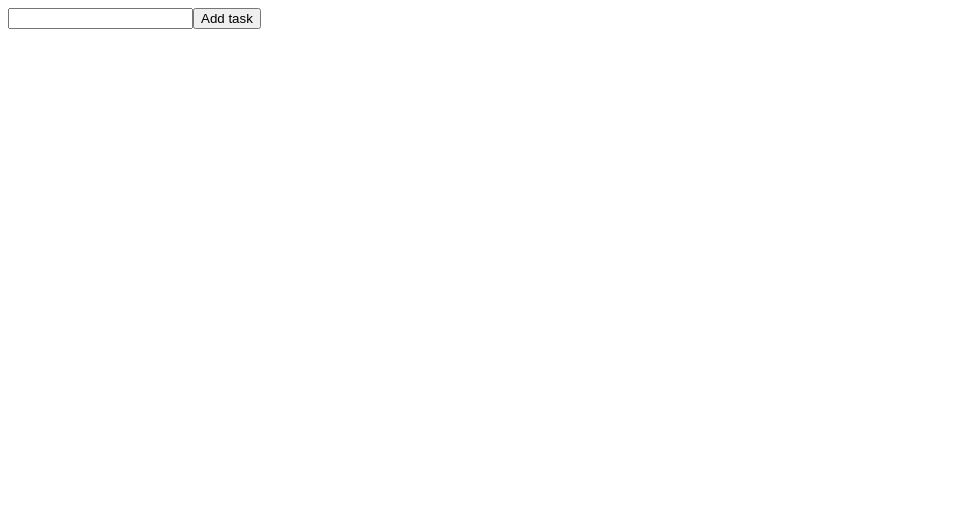
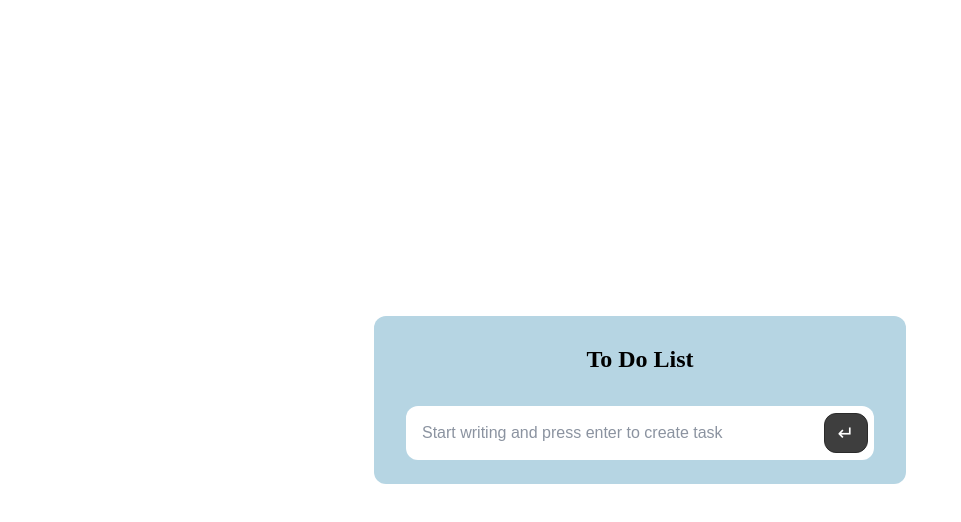
Before and after one commit to agnekaz/toDoList, a React (Vite) app: page / in a window 1280 px wide. Shown: the top 522 px of the page, without its empty margins (0-961 px from the left). Built offline with nearby package versions, Linux system fonts and the light colour scheme.

Commit message:
added styling.

```diff
--- a/index.html
+++ b/index.html
@@ -3,6 +3,7 @@
   <head>
     <meta charset="UTF-8" />
     <link rel="icon" type="image/svg+xml" href="/favicon.svg" />
+    <link rel="stylesheet" href="https://cdnjs.cloudflare.com/ajax/libs/font-awesome/4.7.0/css/font-awesome.min.css">
     <meta name="viewport" content="width=device-width, initial-scale=1.0" />
     <title>todolist</title>
   </head>
--- a/package.json
+++ b/package.json
@@ -25,6 +25,7 @@
     "eslint-plugin-react-hooks": "^7.1.1",
     "eslint-plugin-react-refresh": "^0.5.2",
     "globals": "^17.5.0",
+    "sass-embedded": "^1.99.0",
     "typescript": "~6.0.2",
     "typescript-eslint": "^8.58.2",
     "vite": "^8.0.9"
--- /dev/null
+++ b/src/App.scss
@@ -0,0 +1,120 @@
+.body {
+    min-height: 100vh;
+    display: flex;
+    flex-direction: column;
+    align-items: center;
+    justify-content: center;
+    gap: 16px;
+}
+
+@mixin flex-container($direction: column, $justify: center, $align: center, $gap: 4px){
+    display: flex;
+    flex-direction: $direction;
+    justify-content: $justify;
+    align-items: $align;
+    gap: $gap;
+}
+
+.container{
+    width: 40vw;
+    min-width: 400px;
+    height: auto;
+    padding: 10px;
+    @include flex-container(column, space-evenly, center, 4px);
+    border-radius: 12px;
+    background-color: rgb(182, 213, 227);
+}
+.input-group{
+    width: 35vw;
+    min-width: 350px;
+    margin: 10px;
+    padding: 6px 6px 6px 14px;
+
+    display: flex;
+    align-items: center;
+    gap: 10px;
+
+    background-color: #ffffff;
+    //border: 1px solid #2b2b2b;
+    border-radius: 12px;
+}
+.input{
+    border: none;
+    outline: none;
+    background: transparent;
+
+    flex: 1;
+    min-width: 0;
+    height: 40px;
+
+    font-size: 16px;
+    color: #111;
+
+    &::placeholder{
+        color: #8b93a0;
+    }
+}
+.button-submit{
+    width: 40px;
+    height: 40px;
+    flex: 0 0 44px;
+
+    display: grid;
+    place-items: center;
+
+    border: 1px solid #2b2b2b;
+    border-radius: 12px;
+    background: #3e3e3e;
+    color: #ffffff;
+    font-size: 20px;
+    line-height: 1;
+    cursor: pointer;
+
+    &:hover{
+        background: #111;
+    }
+    &:active{
+        transform: translateY(1px);
+    }
+}
+.list-container{
+    width: 40vw;
+    min-width: 400px;
+    margin: 10px;
+    @include flex-container(row, space-evenly, center, 4px)
+}
+
+.task-description{
+    width: 35vw;
+    min-width: 350px;
+    height: 3vh;
+    border-radius: 12px;
+    overflow: hidden;
+    background-color: aliceblue;
+    @include flex-container(row, center, center, 4px);
+}
+
+.discription{
+    width: 30vw;
+    min-width: 300px;
+    height:auto;
+}
+
+.isCompleted{
+    width: 20px;
+    height: 20px;
+    border-radius: 12px;
+    border: none;
+}
+.fa{
+    font-size: 1.5rem;
+}
+
+.button-delete{
+    margin: 5px;
+    background: transparent;
+    border: 0;
+    &:hover{
+        color: #a85151;
+    }
+}
--- a/src/App.tsx
+++ b/src/App.tsx
@@ -1,12 +1,15 @@
 import { useState } from 'react';
 import ToDoListPage from './components/ToDoListPage';
-import './App.css'
+import './App.scss';
 
 function App() {
 
   return (
     <>
-    <ToDoListPage/>
+    <div className="body">
+       <ToDoListPage/>
+    </div>
+
     </>
   )
 }
--- a/src/components/Input.tsx
+++ b/src/components/Input.tsx
@@ -1,26 +1,31 @@
 import React from 'react';
-import type { SyntheticEvent } from 'react';
 import { useState } from "react";
+import '../App.scss';
 
 interface InputProps{
     addTodo: (text: string) => void;
 }
 function Input({addTodo}: InputProps){
     const [description, setDescription] = useState("");
-    const handleSubmit = (e: SyntheticEvent) => {
+    const handleSubmit = (e: React.FormEvent<HTMLFormElement>) => {
         e.preventDefault();
-        addTodo(description);
+        const trimmed = description.trim();
+        if (!trimmed) return;
+        addTodo(trimmed);
         setDescription("");
     };
     return(
-        <form >
-            <div>
-                <input type="text"
-                value={description}
-                onChange={(e) => setDescription(e.target.value)}>
-                </input>
-                <button type="submit" onClick={handleSubmit}>Add task</button>
-            </div>
+        <form className="input-group" onSubmit={handleSubmit}>
+            <input
+              className="input"
+              type="text"
+              placeholder="Start writing and press enter to create task"
+              value={description}
+              onChange={(e) => setDescription(e.target.value)}
+            />
+            <button className="button-submit" type="submit" aria-label="Add task">
+              ↵
+            </button>
         </form>
 
     )
--- a/src/components/TaskItem.tsx
+++ b/src/components/TaskItem.tsx
@@ -1,6 +1,7 @@
 import React from 'react';
 import { useState } from 'react';
 import type { Task } from './task';
+import '../App.scss';
 
 interface TaskItemProps{
     task: Task;
@@ -9,17 +10,21 @@ interface TaskItemProps{
 }
 function TaskItem({task, toggleIsCompleted, handleDeleteTask}: TaskItemProps){
     return(
-        <div className="flex-row">
-            <div>
+        <div className="task-conatiner">
+            <div className="task-description">
                 <input type="checkbox"
                 className="isCompleted"
                 checked={task.isCompleted}
                 onChange={() => toggleIsCompleted(task.id)}
                 />
                 <span className="discription">{task.description}</span>
+                <button className="button-delete"
+                    onClick={() => handleDeleteTask(task.id)}>
+                    <span className="fa fa-remove"></span>
+                </button>
             </div>
-            <button className="bordered"
-            onClick={() => handleDeleteTask(task.id)}>Delete</button>
+
+
         </div>
     );
 }
--- a/src/components/TaskItemList.tsx
+++ b/src/components/TaskItemList.tsx
@@ -1,6 +1,8 @@
 import React from 'react';
 import TaskItem from './TaskItem';
 import type { Task } from './task';
+import '../App.scss';
+
 
 interface TaskItemListProps{
     tasks: Task[];
@@ -10,7 +12,7 @@ interface TaskItemListProps{
 
 function TaskItemList({tasks, toggleIsCompleted, handleDeleteTask}: TaskItemListProps){
     const items = tasks.map((task) => (
-        <div key={task.id}>
+        <div className="list-container" key={task.id}>
             <TaskItem task={task}
             toggleIsCompleted={toggleIsCompleted}
             handleDeleteTask={handleDeleteTask}/>
--- a/src/components/ToDoListPage.tsx
+++ b/src/components/ToDoListPage.tsx
@@ -3,19 +3,8 @@ import { v4 as uuidv4 } from 'uuid';
 import Input from './Input';
 import type { Task } from './task';
 import TaskItemList from './TaskItemList'
+import '../App.scss';
 
-/* const initialTasks: Task[] = [
-  {
-    description: "task one",
-    isCompleted: false,
-    id: "1",
-  },
-  {
-    description: "task two",
-    isCompleted: false,
-    id: "2",
-  },
-]; */
 function ToDoListPage(){
     const [tasks, setTasks] = useState<Task[]>([]);
     const addTodo = (description: string) => {
@@ -38,11 +27,14 @@ function ToDoListPage(){
     };
     return(
         <>
-        <Input addTodo={addTodo}/>
-        <TaskItemList tasks={tasks}
-        toggleIsCompleted={toggleIsCompleted}
-        handleDeleteTask={handleDeleteTask}
-        />
+
+        <div className="container">
+        <h2>To Do List</h2>
+          <Input addTodo={addTodo}/>
+          <TaskItemList tasks={tasks}
+          toggleIsCompleted={toggleIsCompleted}
+          handleDeleteTask={handleDeleteTask}/>
+        </div>
         </>
     );
 }
--- a/src/index.css
+++ b/src/index.css
@@ -0,0 +1,10 @@
+html,
+body,
+#root {
+  height: 100%;
+  width: 100%;
+}
+
+body {
+  margin: 0;
+}
```
Also changed, not shown: src/App.css (deleted), 1 other file (tests, documents, lock files or other folders).
